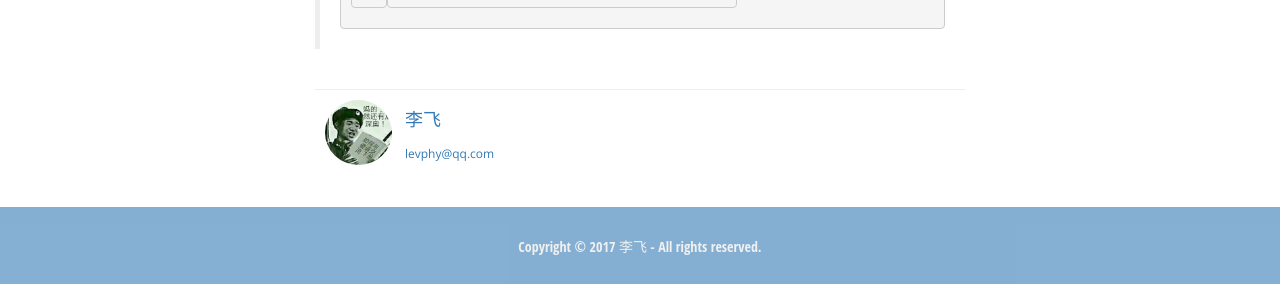
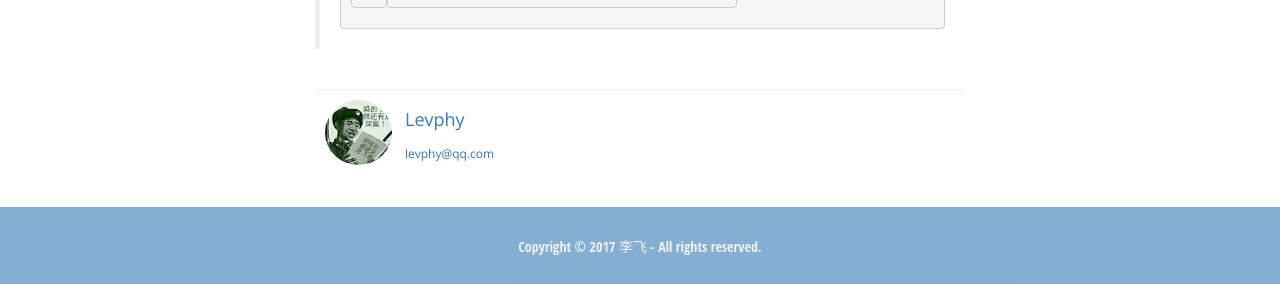
Before and after one commit to Levphy/Levphy.github.io, a Jekyll site: the page built from _posts/2017-03-22-try-another.md, in a window 1280 px wide. Shown: the part 793-1077 px from the top of the page. Built offline with Jekyll 4.4.1, drawn with Linux system fonts in a browser that asks for light colours.

Commit message:
隐藏真实姓名

```diff
--- a/_includes/post_footer.html
+++ b/_includes/post_footer.html
@@ -3,7 +3,7 @@
         <img src="/assets/img/psb.jpg" alt="测试" class="img-circle">
     </div>
     <section class="author">
-        <h4><a href="/about.html">李飞</a></h4>
+        <h4><a href="/about.html">Levphy</a></h4>
         <a href="mailto:levphy@qq.com">levphy@qq.com</a>
     </section>
 </footer>
```
